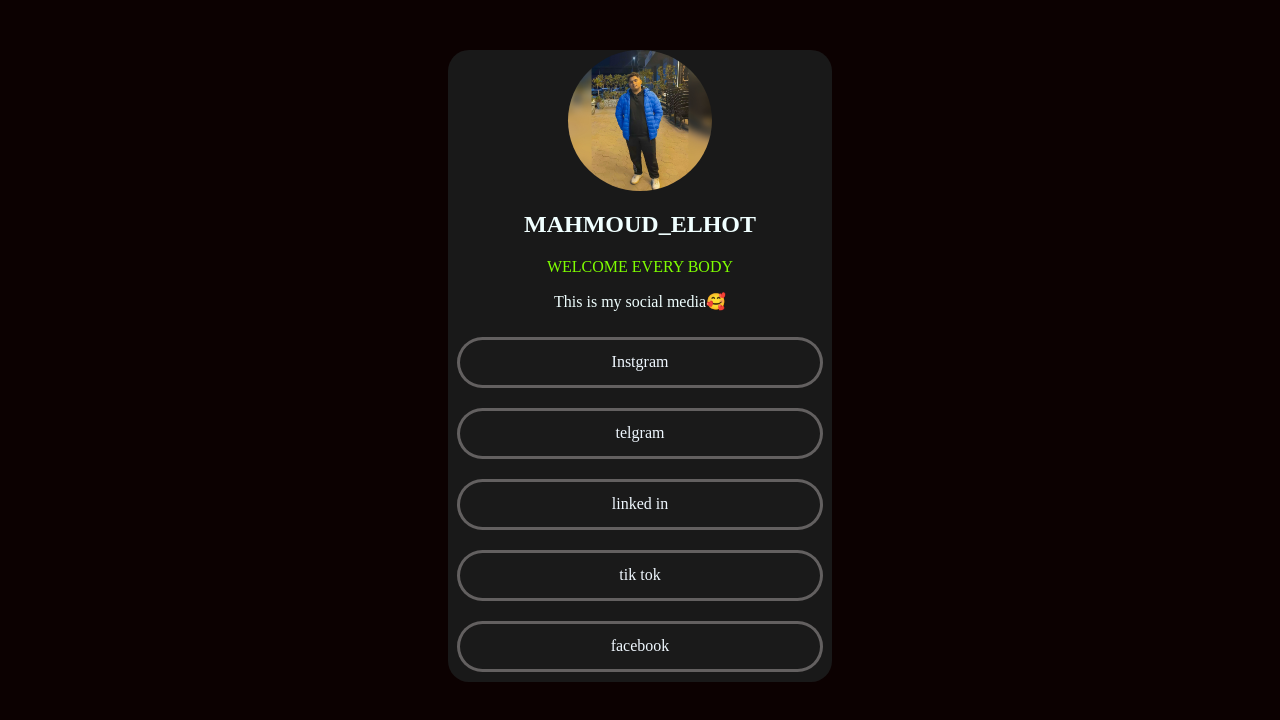
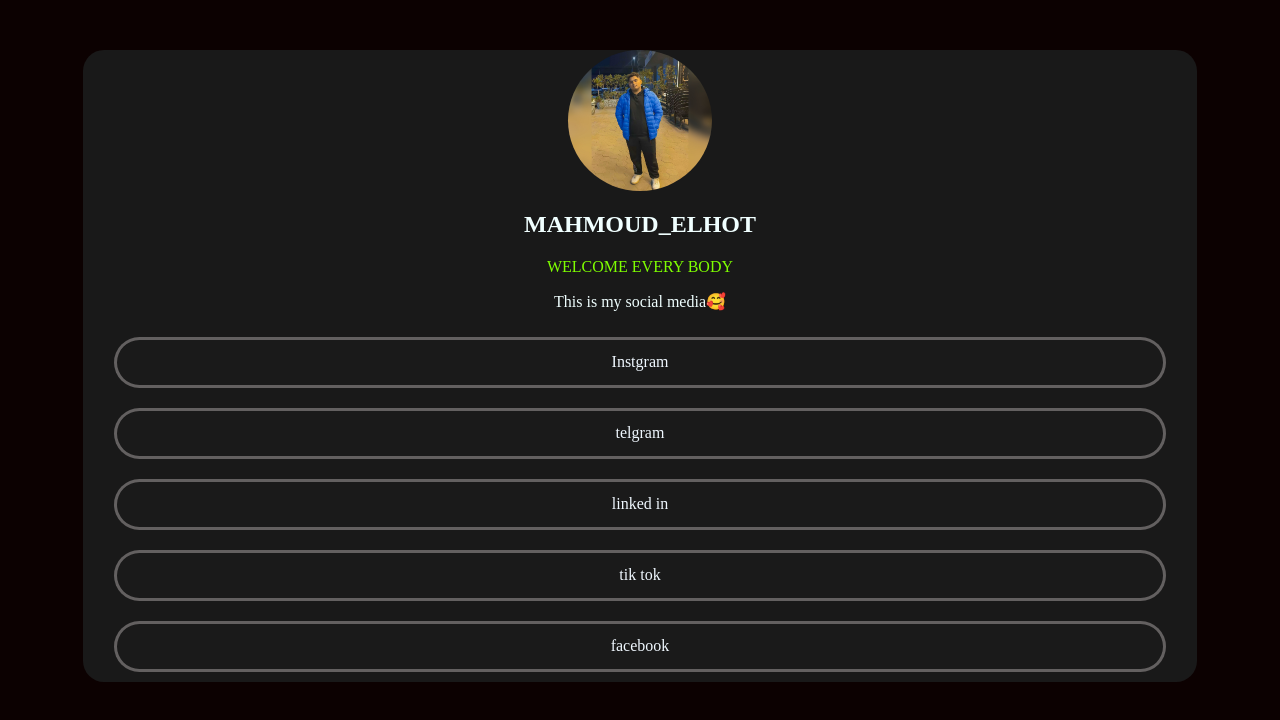
Before and after one commit to elhot110/ELHOT12, a plain HTML site: page index.html in a window 1280 px wide. Drawn offline with Linux system fonts and the light colour scheme.

Commit message:
Update style.css

```diff
--- a/style.css
+++ b/style.css
@@ -158,3 +158,8 @@ span{
     transition: all 0.5s ease-in-out;
 
 }
+@media{
+    .dad{
+        width: 87%;
+    }
+}
```
